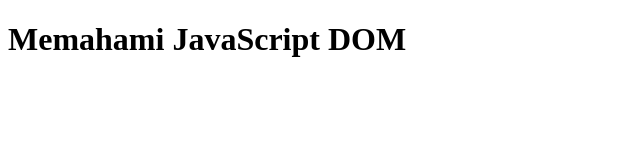
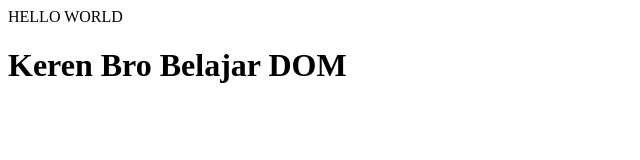
Before and after one commit to faldi17/javascript-dom, a plain HTML site: page index.html in a window 1280 px wide. Shown: the whole page, without its empty margins (0-640 px from the left). Drawn offline with Linux system fonts and the light colour scheme.

Commit message:
append text

```diff
--- a/index.html
+++ b/index.html
@@ -6,8 +6,6 @@
     <title>Learn JavaScript DOM</title>
 </head>
 <body>
-    <h1>Memahami JavaScript DOM</h1>
-
     <script src="script.js"></script>
 </body>
 </html>
--- a/script.js
+++ b/script.js
@@ -0,0 +1,9 @@
+document.title = 'Belajar JavaScript DOM';
+
+const body = document.body;
+body.append('HELLO WORLD');
+
+const h1 = document.createElement('h1'); // <h1></h1>
+h1.textContent = 'Keren Bro Belajar DOM'; // <h1>Keren Bro Belajar DOM</h1>
+
+body.append(h1);
```
